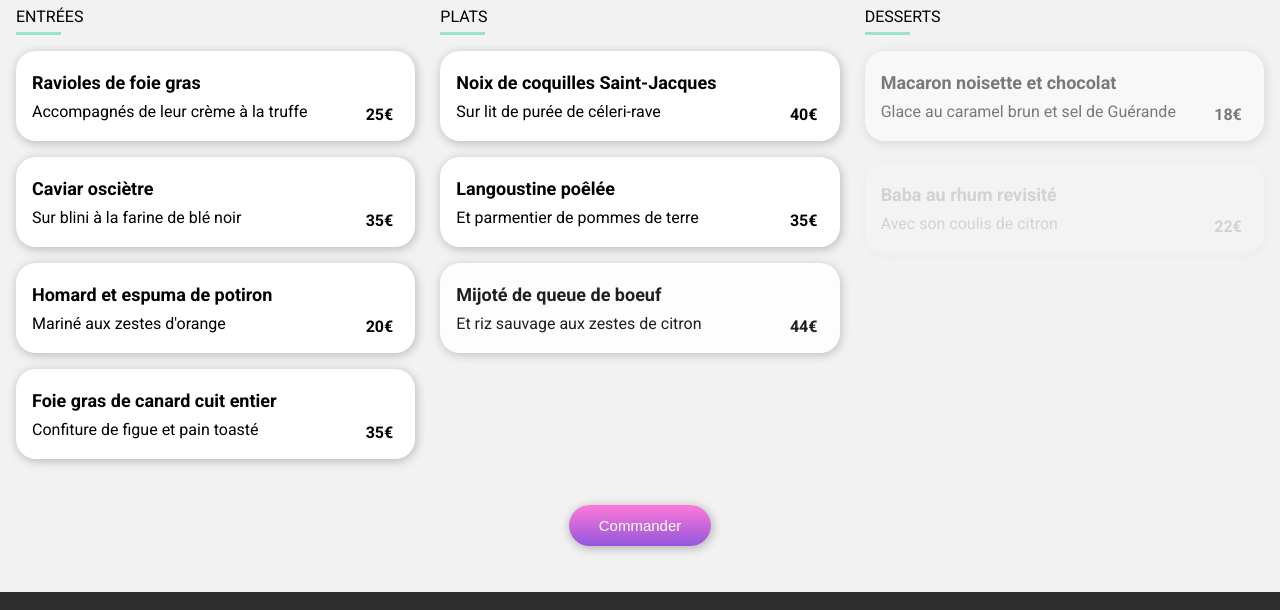
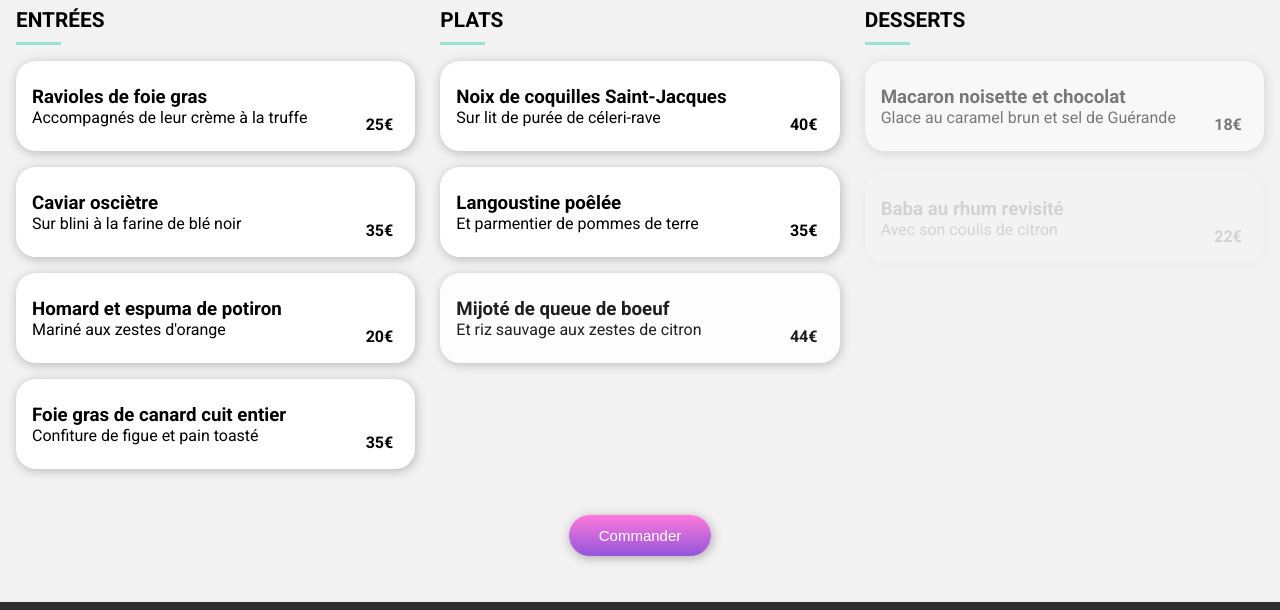
Before and after one commit to flaaroussi/OhmyFood, a website: page menus/menu_enchante.html in a window 1280 px wide. Shown: the part 413-1023 px from the top of the page. Drawn offline with Linux system fonts and the light colour scheme; a web font is replaced by a local one.

Commit message:
Version 1.3

```diff
--- a/menus/menu_enchante.html
+++ b/menus/menu_enchante.html
@@ -25,10 +25,10 @@
             <img src="../public/images/restaurants/stil-u2Lp8tXIcjw-unsplash.jpg" alt="La note enchantée">
          </div>
       </section>
-      <!--titre plus j'aime -->
+      <!-- plus j'aime -->
       <section class="container-menu">
          <div class="container-menu__text">
-            <h1 class="titre-font">La note enchantée</h1>
+            <h1 class="-font">La note enchantée</h1>
             <div class="coeur-menus" >
                <!--Coeur cadre-->
                <i class="far fa-heart coeur__cadre"></i>
@@ -40,13 +40,13 @@
          <div class="menus">
             <!--Formule entrée Formule entrée Formule entrée -->
             <div class="menus__blocs ">
-               <div class="menus__titre">ENTRÉES</div>
+               <h2 class="menus__">ENTRÉES</h2>
                <hr class="menus__separateur"></hr>
 
                <div class="menus__plat menus__plat--1">
                   <!--Plat & coût-->
                   <div class="menus__plat--item">
-                     <h3 class="menus-soustitre">Ravioles de foie gras </h3>
+                     <h3 class="menus-sous">Ravioles de foie gras </h3>
                      <p>Accompagnés de leur crème à la truffe</p>
                   </div>
 
@@ -61,7 +61,7 @@
                <div class="menus__plat menus__plat--2">
                   <!--Plat & coût-->
                   <div class="menus__plat--item">
-                     <h3 class="menus-soustitre">Caviar osciètre</h3>
+                     <h3 class="menus-sous">Caviar osciètre</h3>
                      <p>Sur blini à la farine de blé noir</p>
                   </div>
                   <div class="menus__plat--cout">35€</div>
@@ -75,7 +75,7 @@
                <div class="menus__plat menus__plat--3">
                   <!--Plat & coût-->
                   <div class="menus__plat--item">
-                     <h3 class="menus-soustitre">Homard et espuma de potiron</h3>
+                     <h3 class="menus-sous">Homard et espuma de potiron</h3>
                      <p>Mariné aux zestes d'orange</p>
                   </div>
                   <div class="menus__plat--cout">20€</div>
@@ -88,7 +88,7 @@
                <div class="menus__plat menus__plat--4">
                   <!--Plat & coût-->
                   <div class="menus__plat--item">
-                     <h3 class="menus-soustitre">Foie gras de canard cuit entier</h3>
+                     <h3 class="menus-sous">Foie gras de canard cuit entier</h3>
                      <p>Confiture de figue et pain toasté</p>
                   </div>
                   <div class="menus__plat--cout">35€</div>
@@ -102,13 +102,13 @@
 
             <!--Formule plats Formule plats Formule plats-->
             <div class="menus__blocs ">
-               <div class="menus__titre">PLATS</div>
+               <h2 class="menus__">PLATS</h2>
                <hr class="menus__separateur"></hr>
 
                <div class="menus__plat menus__plat--5">
                   <!--Plat & coût-->
                   <div class="menus__plat--item">
-                     <h3 class="menus-soustitre">Noix de coquilles Saint-Jacques</h3>
+                     <h3 class="menus-sous">Noix de coquilles Saint-Jacques</h3>
                      <p>Sur lit de purée de céleri-rave</p>
                   </div>
                   <div class="menus__plat--cout">40€</div>
@@ -122,7 +122,7 @@
                <div class="menus__plat menus__plat--6">
                   <!--Plat & coût-->
                   <div class="menus__plat--item">
-                     <h3 class="menus-soustitre">Langoustine poêlée</h3>
+                     <h3 class="menus-sous">Langoustine poêlée</h3>
                      <p>Et parmentier de pommes de terre</p>
                   </div>
                   <div class="menus__plat--cout">35€</div>
@@ -136,7 +136,7 @@
                <div class="menus__plat menus__plat--7">
                   <!--Plat & coût-->
                   <div class="menus__plat--item">
-                     <h3 class="menus-soustitre">Mijoté de queue de boeuf</h3>
+                     <h3 class="menus-sous">Mijoté de queue de boeuf</h3>
                      <p>Et riz sauvage aux zestes de citron</p>
                   </div>
                   <div class="menus__plat--cout">44€</div>
@@ -148,13 +148,13 @@
             </div>
             <!--Formule desserts Formule desserts Formule desserts -->
             <div class="menus__blocs ">
-               <div class="menus__titre">DESSERTS</div>
+               <h2 class="menus__">DESSERTS</h2>
                <hr class="menus__separateur"></hr>
 
                <div class="menus__plat menus__plat--8">
                   <!--Plat & coût-->
                   <div class="menus__plat--item">
-                     <h3 class="menus-soustitre">Macaron noisette et chocolat</h3>
+                     <h3 class="menus-sous">Macaron noisette et chocolat</h3>
                      <p>Glace au caramel brun et sel de Guérande</p>
                   </div>
                   <div class="menus__plat--cout">18€</div>
@@ -168,7 +168,7 @@
                <div class="menus__plat menus__plat--9">
                   <!--Plat & coût-->
                   <div class="menus__plat--item">
-                     <h3 class="menus-soustitre">Baba au rhum revisité</h3>
+                     <h3 class="menus-sous">Baba au rhum revisité</h3>
                      <p>Avec son coulis de citron</p>
                   </div>
                   <div class="menus__plat--cout">22€</div>
@@ -182,7 +182,7 @@
                <div class="menus__plat menus__plat--10">
                   <!--Plat & coût-->
                   <div class="menus__plat--item">
-                     <h3 class="menus-soustitre">Tarte au citron meringuée </h3>
+                     <h3 class="menus-sous">Tarte au citron meringuée </h3>
                      <p>Déstructurée</p>
                   </div>
                      <div class="menus__plat--cout">23€</div>
@@ -203,7 +203,7 @@
    </main>
 
    <footer class="footer">
-      <div class="footer__titre">ohmyfood</div>
+      <h1 class="footer__">ohmyfood</h1>
       <nav>
          <ul>
             <li>
```
Also changed, not shown: index.html (+1 -1 lines), menus/menu_delice.html (+3 -3 lines), menus/menu_francaise.html (+4 -4 lines), menus/menu_gout.html (+4 -4 lines), scss/layouts/_footer.scss (line endings or trailing spaces).
